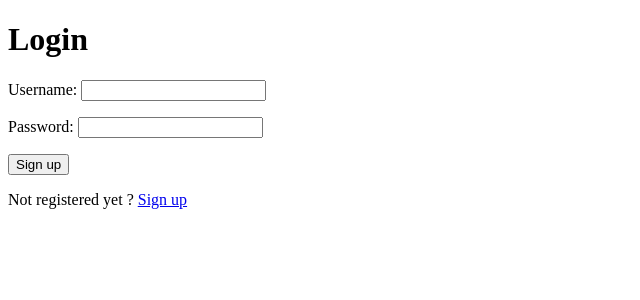
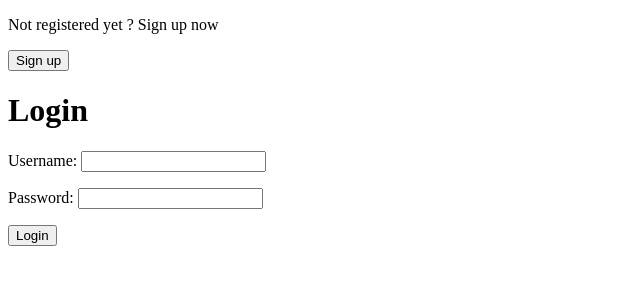
Before and after one commit to slv-improver/09_litreview, a Django app: page /login/ in a window 1280 px wide. Shown: the part 222-522 px from the top of the page, without its empty margins (0-640 px from the left). Run offline with Django 4.2, Linux system fonts and the light colour scheme.

Commit message:
update login & sign up page

```diff
--- a/authentication/templates/authentication/login.html
+++ b/authentication/templates/authentication/login.html
@@ -3,6 +3,11 @@
 {% block title %}Login{% endblock %}
 
 {% block content %}
+<div>
+    <p>Not registered yet ? Sign up now</a></p>
+    <a href="{% url 'signup' %}"><button>Sign up</button></a>
+</div>
+<div>
     <h1>Login</h1>
 
     <p>{{ message }}</p>
@@ -10,8 +15,7 @@
     <form action="" method="post">
         {{ form.as_p }}
         {% csrf_token %}
-    <button type="submit">Sign up</button>
+        <button type="submit">Login</button>
     </form>
-
-<p>Not registered yet ? <a href="{% url 'signup' %}">Sign up</a></p>
+</div>
 {% endblock %}
--- a/authentication/templates/authentication/signup.html
+++ b/authentication/templates/authentication/signup.html
@@ -14,4 +14,5 @@
     {% csrf_token %}
     <button type="submit">Sign up</button>
 </form>
+<a href="{% url 'login' %}"><button>Return</button></a>
 {% endblock %}
```
Lines whose indentation alone changed are shown as unchanged.
